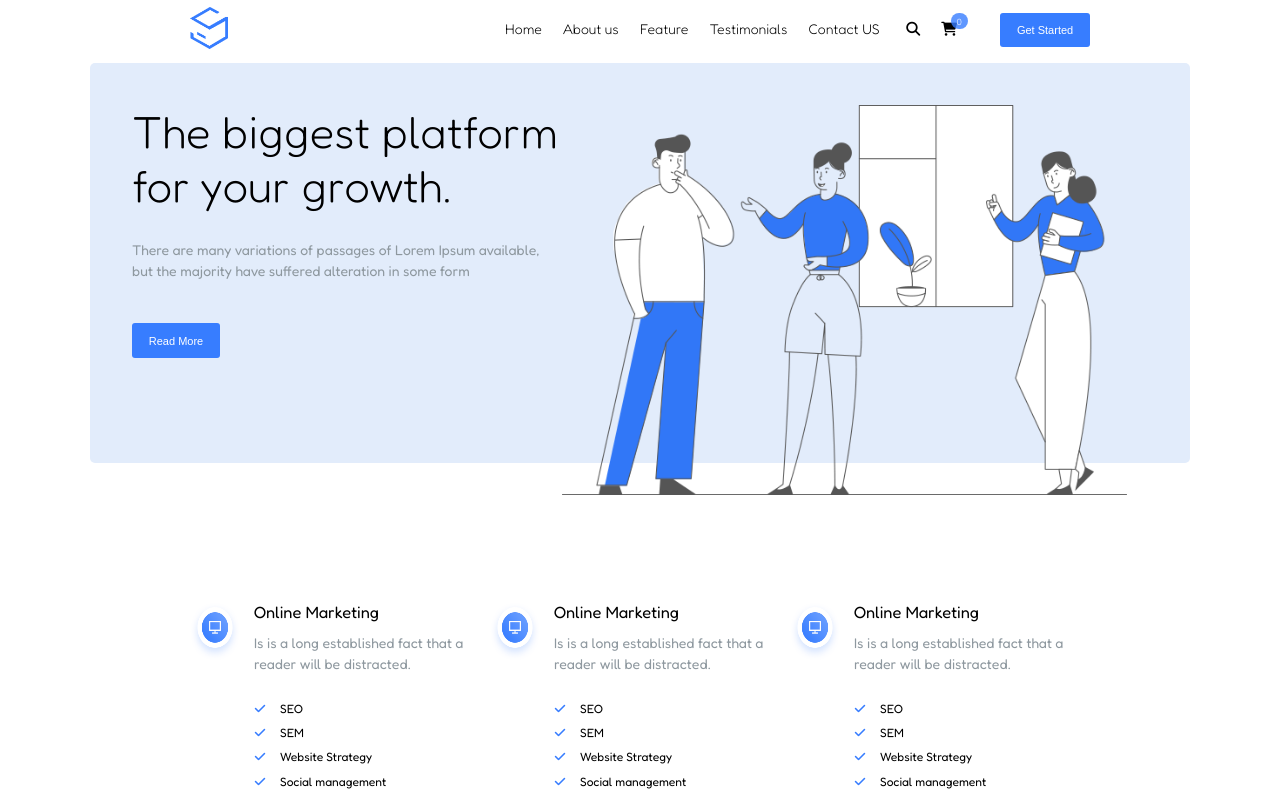
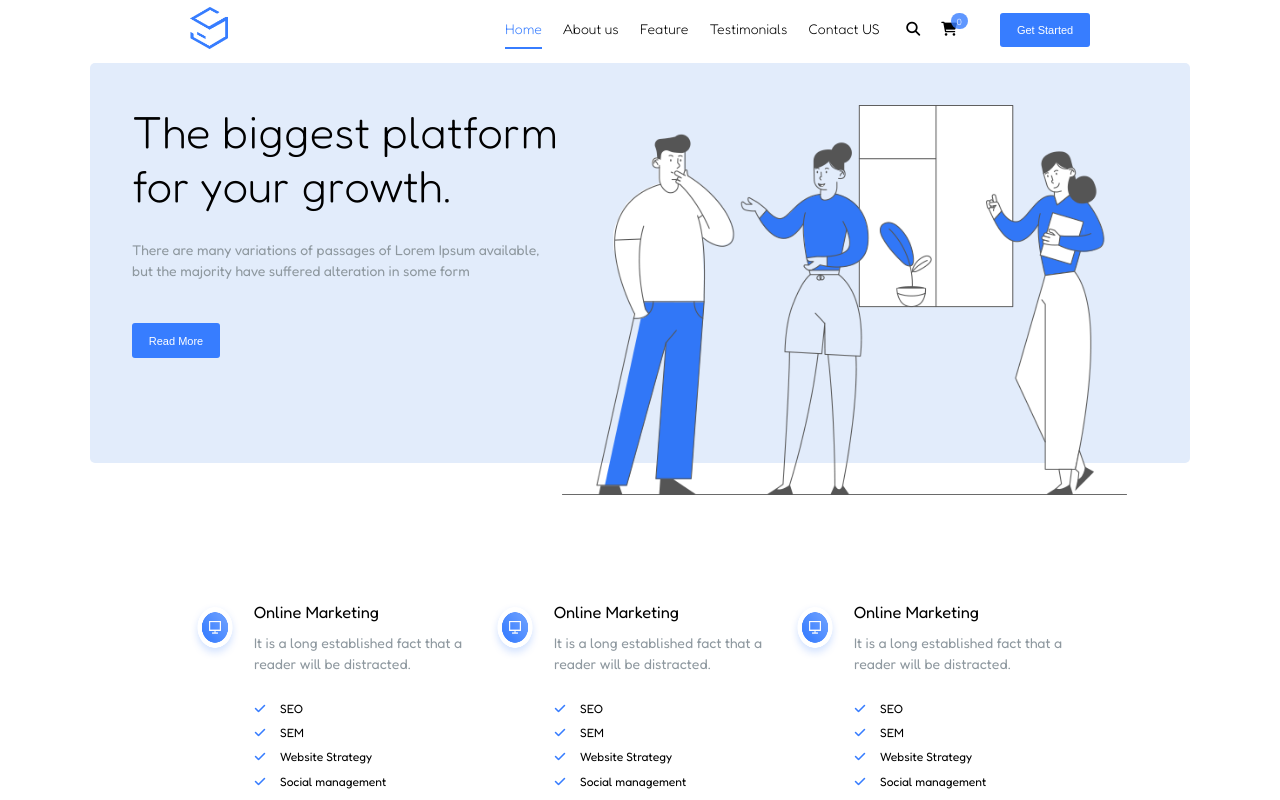
Before and after one commit to MGPasinetti/proj-html-vuejs, a Vue app: page / in a window 1280 px wide. Shown: the top 800 px of the page. Built offline with nearby package versions, Linux system fonts and the light colour scheme.

Commit message:
header js fixed

```diff
--- a/src/assets/styles/partials/_general.scss
+++ b/src/assets/styles/partials/_general.scss
@@ -110,3 +110,13 @@ nav li:hover {
 	text-align: center;
 	margin-bottom: 5rem;
 }
+
+li {
+	&.active {
+		border-bottom: 2px solid $border_color_blue;
+
+		& a {
+			color: $txt_color_blue;
+		}
+	}
+}
--- a/src/components/CardMarketing.vue
+++ b/src/components/CardMarketing.vue
@@ -6,7 +6,7 @@
       <!-- COL-2 -->
       <div>
           <h3>Online Marketing</h3>
-          <small>Is is a long established fact that a reader will be distracted.</small>
+          <small>It is a long established fact that a reader will be distracted.</small>
           <ul>
               <li><i class="fas fa-check"></i>SEO</li>
               <li><i class="fas fa-check"></i>SEM</li>
--- a/src/components/NavbarHeader.vue
+++ b/src/components/NavbarHeader.vue
@@ -1,7 +1,7 @@
 <template>
   <nav>
       <ul>
-          <li v-for="link in links" :key="link"><a href="#">{{ link }}</a></li>
+          <li v-for="(link, index) in links" :key="index" @click="setActiveLink(index)" :class="{active: index == activeLink }"><a href="#">{{ link }}</a></li>
       </ul>
   </nav>
 </template>
@@ -11,6 +11,7 @@ export default {
     name: 'NavbarHeader',
     data() {
         return {
+            activeLink: 0,
             links: [
                 'Home',
                 'About us',
@@ -19,6 +20,11 @@ export default {
                 'Contact US'
             ]
         };
+    },
+    methods: {
+        setActiveLink (index) {
+            this.activeLink = index;
+        },
     }
 }
 </script>
```
